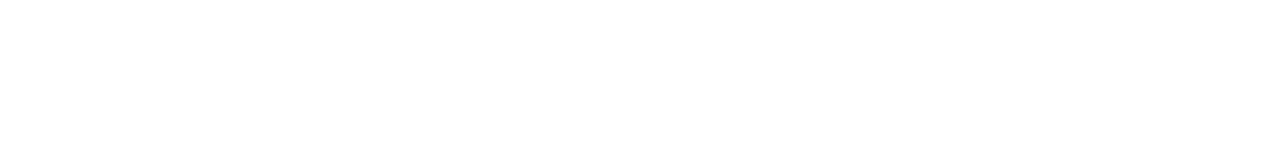
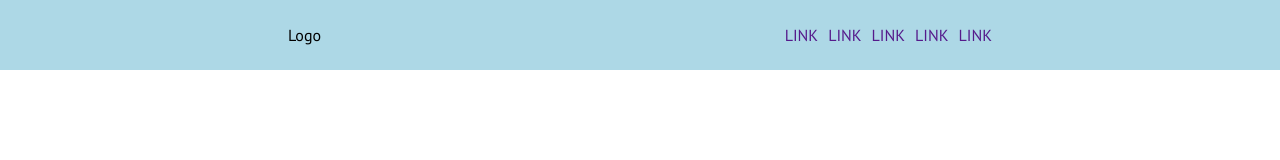
Before and after one commit to Giadagenovesi/htmlcss-responsive-layout, a plain HTML site: page index.html in a window 1280 px wide. Drawn offline with Linux system fonts and the light colour scheme.

Commit message:
Completed header

```diff
--- a/css/responsive.css
+++ b/css/responsive.css
@@ -0,0 +1,18 @@
+/* Tablet Version */
+@media screen and (min-width: 768px) {
+
+}
+
+/* Desktop Version */
+@media screen and (min-width: 992px) {
+    .header-container {
+        width: 60%;
+        margin: 0 auto;
+    }
+    .hamburger {
+        display: none;
+    }
+    .menu-nav ul {
+        display: flex;
+    }
+}
--- a/css/style.css
+++ b/css/style.css
@@ -1,11 +1,9 @@
-
 /* RESET */
 * {
     margin: 0;
     padding: 0;
     box-sizing: border-box;
 }
-
 img {
     max-width: 100%;
 }
@@ -15,3 +13,35 @@ body {
     font-family: 'Open Sans', sans-serif;
     font-family: 'PT Sans', sans-serif;
 }
+
+/* LAYOUT */
+
+/* Common */
+.container {
+    width: 100%;
+}
+
+/* HEADER */
+header {
+    height: 70px;
+    /* Debug */
+    background-color: lightblue;
+}
+.header-container {
+    display: flex;
+    justify-content: space-between;
+    align-items: center;
+    padding: 0 2rem;
+    height: 70px;
+}
+.menu-nav {
+    display: flex;
+}
+.menu-nav a {
+    text-decoration: none;
+}
+.menu-nav ul {
+    list-style-type: none;
+    gap: 10px;
+    display: none;
+}
--- a/index.html
+++ b/index.html
@@ -21,7 +21,21 @@
 </head>
 <body>
     <!-- HEADER -->
-    <header></header>
+    <header>
+        <div class="header-container">
+            <div class="logo"> Logo</div>
+            <nav class="menu-nav" >
+                <div class="hamburger"> Menu </div>
+                <ul>
+                    <li><a href="">LINK</a></li>
+                    <li><a href="">LINK</a></li>
+                    <li><a href="">LINK</a></li>
+                    <li><a href="">LINK</a></li>
+                    <li><a href="">LINK</a></li>
+                </ul>
+            </nav>
+        </div>
+    </header>
     <!-- /HEADER -->
 
     <!-- MAIN -->
```
